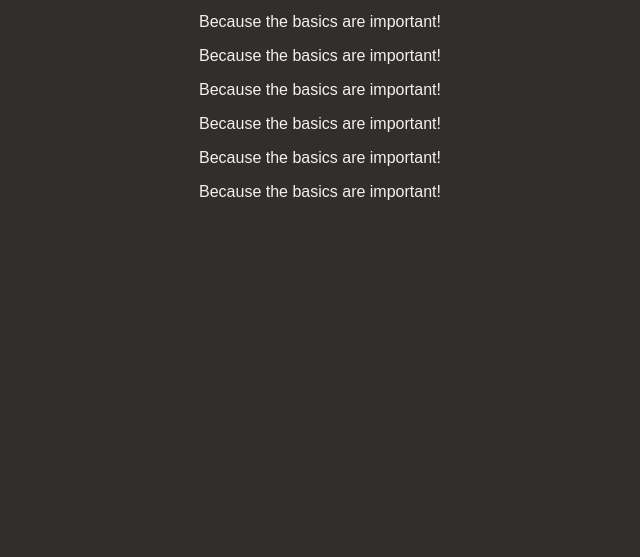
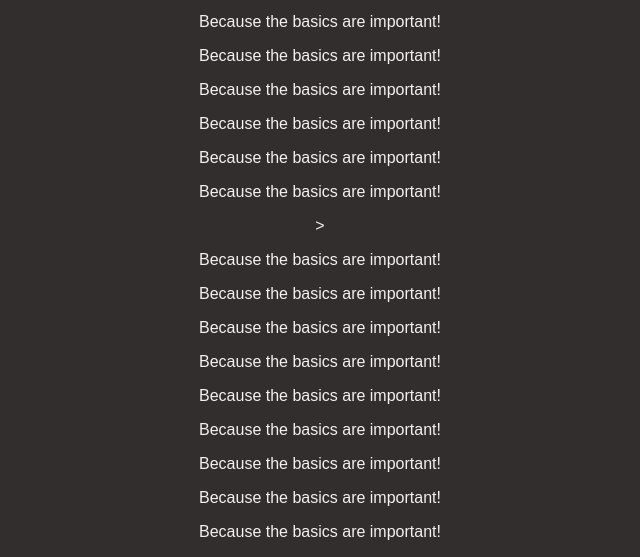
Before and after one commit to ahmedaymanawwaad/trialtrial, a plain HTML site: page index.html in a window 1280 px wide. Shown: the part 249-806 px from the top of the page, without its empty margins (320-960 px from the left). Drawn offline with Linux system fonts and the light colour scheme.

Commit message:
add many

```diff
--- a/index.html
+++ b/index.html
@@ -11,18 +11,20 @@
     <img id="logo" src="logo.png" alt="A logo that contains the word 'Git'" />
     <h1>Git & GitHub Crash Course</h1>
     <p>Because the basics are important!</p>
-
-
-
-
-
-
+    <p>Because the basics are important!</p>
+    <p>Because the basics are important!</p>
+    <p>Because the basics are important!</p>
+    <p>Because the basics are important!</p>
+    <p>Because the basics are important!</p>
+    <p>Because the basics are important!</p>>
     <p>Because the basics are important!</p>
     <p>Because the basics are important!</p>
     <p>Because the basics are important!</p>
     <p>Because the basics are important!</p>
     <p>Because the basics are important!</p>
     <p>Because the basics are important!</p>
-
+    <p>Because the basics are important!</p>
+    <p>Because the basics are important!</p>
+    <p>Because the basics are important!</p>
   </body>
 </html>
```
